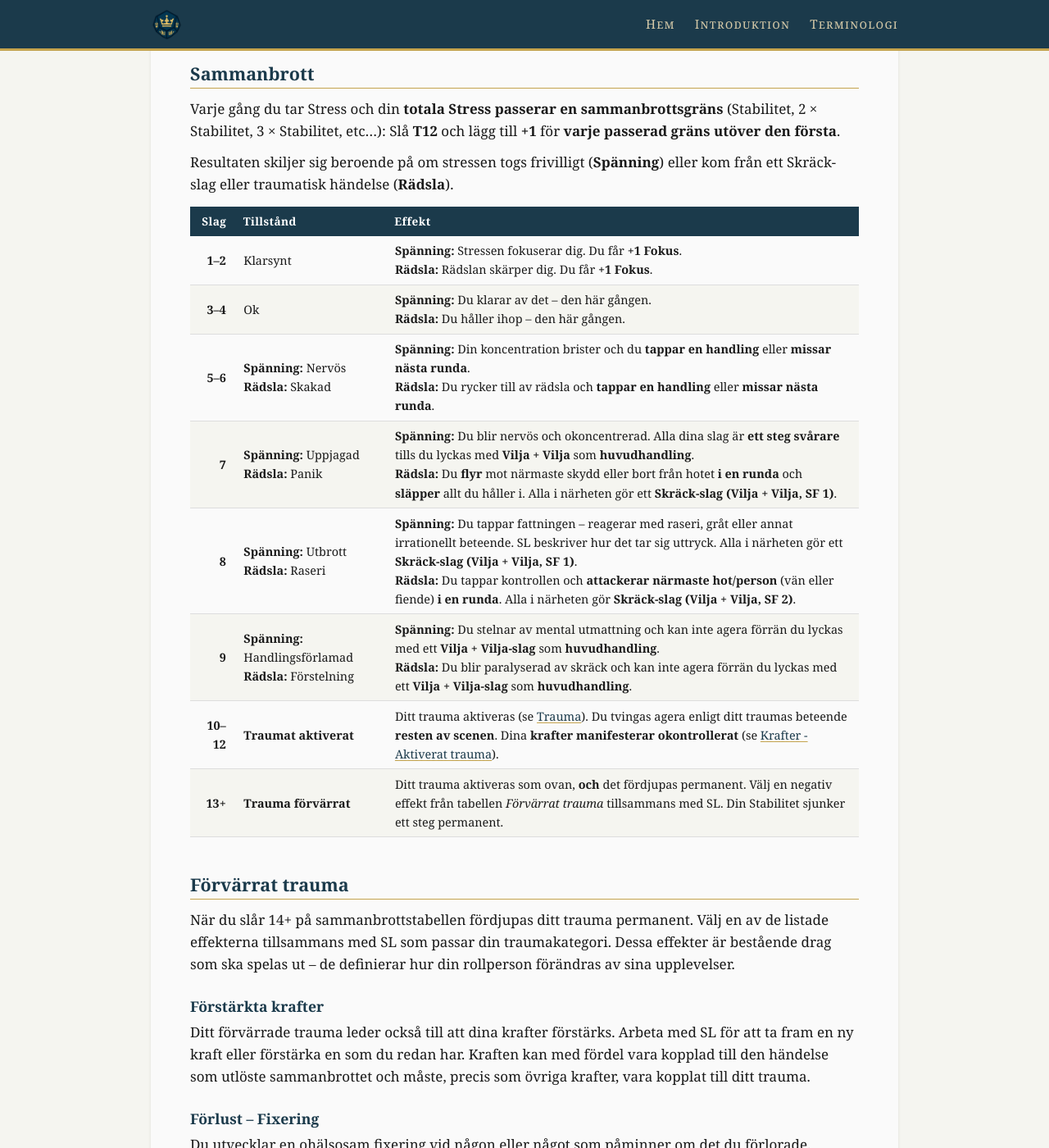
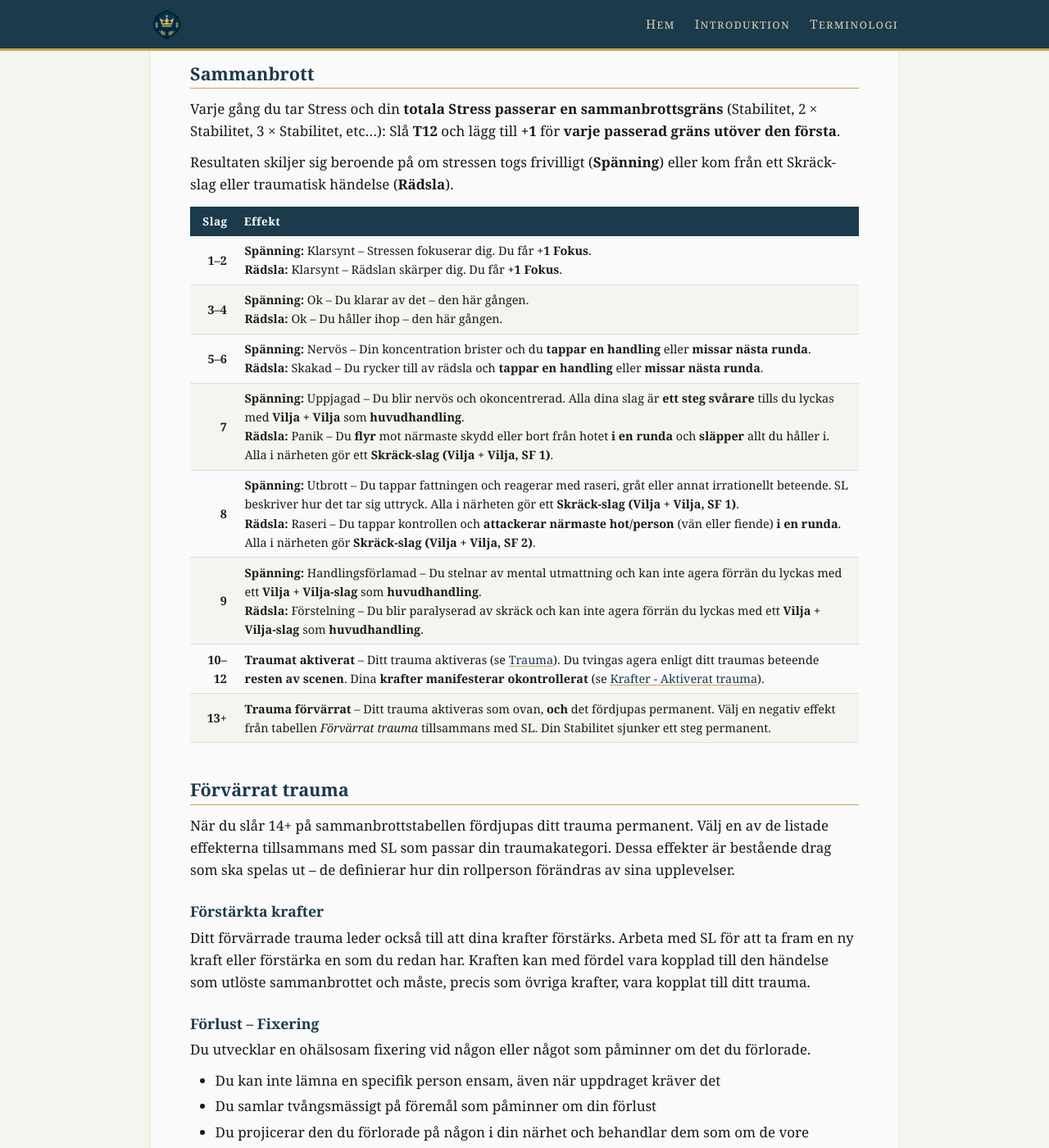
Before and after one commit to ulmus/Riket, a Jekyll site: the page built from Regler/Trauma, skräck och stress.md, in a window 1280 px wide and 1400 px high, scrolled down 3067 px. Shown: the whole window at 82% size. Built offline with Jekyll 4.4.1, drawn with Linux system fonts in a browser that asks for light colours; our own code applies the rules of GitHub Pages for plain Markdown files.

Commit message:
Ta bort Tillstånd-kolumn, bädda in tillståndsnamn i Effekt-raden
Tabellen har nu två kolumner (Slag + Effekt) så att varje delad cell
ger exakt två rader – en för Spänning och en för Rädsla.

https://claude.ai/code/session_01CEQFrMo8uD9MieBmRwmDbF

```diff
--- a/Regler/Trauma, skräck och stress.md
+++ b/Regler/Trauma, skräck och stress.md
@@ -95,16 +95,16 @@ Varje gång du tar Stress och din **totala Stress passerar en sammanbrottsgräns
 
 Resultaten skiljer sig beroende på om stressen togs frivilligt (**Spänning**) eller kom från ett Skräck-slag eller traumatisk händelse (**Rädsla**).
 
-|      Slag | Tillstånd                                                       | Effekt                                                                                                                                                                                                                                                                                                                           |
-| --------: | --------------------------------------------------------------- | -------------------------------------------------------------------------------------------------------------------------------------------------------------------------------------------------------------------------------------------------------------------------------------------------------------------------------- |
-|   **1–2** | Klarsynt                                                        | **Spänning:** Stressen fokuserar dig. Du får **+1 Fokus**.<br>**Rädsla:** Rädslan skärper dig. Du får **+1 Fokus**.                                                                                                                                                                                                              |
-|   **3–4** | Ok                                                              | **Spänning:** Du klarar av det – den här gången.<br>**Rädsla:** Du håller ihop – den här gången.                                                                                                                                                                                                                                 |
-|   **5–6** | **Spänning:** Nervös<br>**Rädsla:** Skakad                      | **Spänning:** Din koncentration brister och du **tappar en handling** eller **missar nästa runda**.<br>**Rädsla:** Du rycker till av rädsla och **tappar en handling** eller **missar nästa runda**.                                                                                                                              |
-|     **7** | **Spänning:** Uppjagad<br>**Rädsla:** Panik                     | **Spänning:** Du blir nervös och okoncentrerad. Alla dina slag är **ett steg svårare** tills du lyckas med **Vilja + Vilja** som **huvudhandling**.<br>**Rädsla:** Du **flyr** mot närmaste skydd eller bort från hotet **i en runda** och **släpper** allt du håller i. Alla i närheten gör ett **Skräck-slag (Vilja + Vilja, SF 1)**. |
-|     **8** | **Spänning:** Utbrott<br>**Rädsla:** Raseri                     | **Spänning:** Du tappar fattningen – reagerar med raseri, gråt eller annat irrationellt beteende. SL beskriver hur det tar sig uttryck. Alla i närheten gör ett **Skräck-slag (Vilja + Vilja, SF 1)**.<br>**Rädsla:** Du tappar kontrollen och **attackerar närmaste hot/person** (vän eller fiende) **i en runda**. Alla i närheten gör **Skräck-slag (Vilja + Vilja, SF 2)**. |
-|     **9** | **Spänning:** Handlingsförlamad<br>**Rädsla:** Förstelning      | **Spänning:** Du stelnar av mental utmattning och kan inte agera förrän du lyckas med ett **Vilja + Vilja-slag** som **huvudhandling**.<br>**Rädsla:** Du blir paralyserad av skräck och kan inte agera förrän du lyckas med ett **Vilja + Vilja-slag** som **huvudhandling**.                                                    |
-| **10–12** | **Traumat aktiverat**                                           | Ditt trauma aktiveras (se [[#Trauma]]). Du tvingas agera enligt ditt traumas beteende **resten av scenen**. Dina **krafter manifesterar okontrollerat** (se [[Krafter#Aktiverat trauma]]).                                                                                                                                       |
-|   **13+** | **Trauma förvärrat**                                            | Ditt trauma aktiveras som ovan, **och** det fördjupas permanent. Välj en negativ effekt från tabellen *Förvärrat trauma* tillsammans med SL. Din Stabilitet sjunker ett steg permanent.                                                                                                                                          |
+|      Slag | Effekt                                                                                                                                                                                                                                                                                                                                      |
+| --------: | ------------------------------------------------------------------------------------------------------------------------------------------------------------------------------------------------------------------------------------------------------------------------------------------------------------------------------------------- |
+|   **1–2** | **Spänning:** Klarsynt – Stressen fokuserar dig. Du får **+1 Fokus**.<br>**Rädsla:** Klarsynt – Rädslan skärper dig. Du får **+1 Fokus**.                                                                                                                                                                                                   |
+|   **3–4** | **Spänning:** Ok – Du klarar av det – den här gången.<br>**Rädsla:** Ok – Du håller ihop – den här gången.                                                                                                                                                                                                                                  |
+|   **5–6** | **Spänning:** Nervös – Din koncentration brister och du **tappar en handling** eller **missar nästa runda**.<br>**Rädsla:** Skakad – Du rycker till av rädsla och **tappar en handling** eller **missar nästa runda**.                                                                                                                       |
+|     **7** | **Spänning:** Uppjagad – Du blir nervös och okoncentrerad. Alla dina slag är **ett steg svårare** tills du lyckas med **Vilja + Vilja** som **huvudhandling**.<br>**Rädsla:** Panik – Du **flyr** mot närmaste skydd eller bort från hotet **i en runda** och **släpper** allt du håller i. Alla i närheten gör ett **Skräck-slag (Vilja + Vilja, SF 1)**. |
+|     **8** | **Spänning:** Utbrott – Du tappar fattningen och reagerar med raseri, gråt eller annat irrationellt beteende. SL beskriver hur det tar sig uttryck. Alla i närheten gör ett **Skräck-slag (Vilja + Vilja, SF 1)**.<br>**Rädsla:** Raseri – Du tappar kontrollen och **attackerar närmaste hot/person** (vän eller fiende) **i en runda**. Alla i närheten gör **Skräck-slag (Vilja + Vilja, SF 2)**. |
+|     **9** | **Spänning:** Handlingsförlamad – Du stelnar av mental utmattning och kan inte agera förrän du lyckas med ett **Vilja + Vilja-slag** som **huvudhandling**.<br>**Rädsla:** Förstelning – Du blir paralyserad av skräck och kan inte agera förrän du lyckas med ett **Vilja + Vilja-slag** som **huvudhandling**.                              |
+| **10–12** | **Traumat aktiverat** – Ditt trauma aktiveras (se [[#Trauma]]). Du tvingas agera enligt ditt traumas beteende **resten av scenen**. Dina **krafter manifesterar okontrollerat** (se [[Krafter#Aktiverat trauma]]).                                                                                                                          |
+|   **13+** | **Trauma förvärrat** – Ditt trauma aktiveras som ovan, **och** det fördjupas permanent. Välj en negativ effekt från tabellen *Förvärrat trauma* tillsammans med SL. Din Stabilitet sjunker ett steg permanent.                                                                                                                              |
 
 ## Förvärrat trauma
 
```
